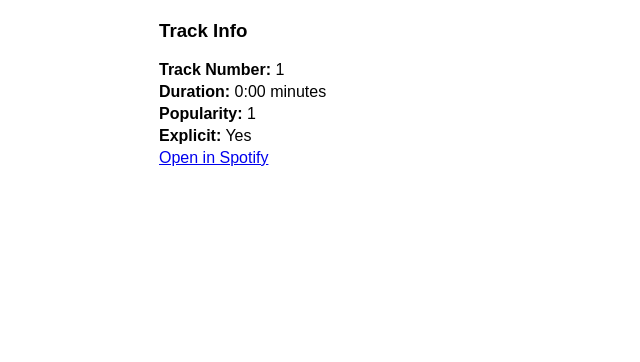
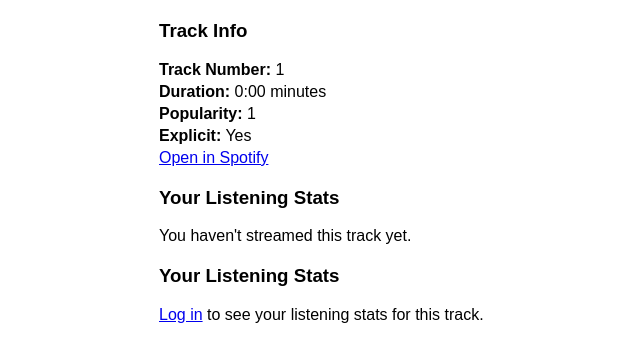
Before and after one commit to Kvezerelinika/Spotify-Stats-demo, a FastAPI app: page /tracks/1 in a window 1280 px wide. Shown: the part 220-582 px from the top of the page, without its empty margins (81-721 px from the left). Run offline with FastAPI, Linux system fonts and the light colour scheme; tables that the repository leaves empty hold one stand-in row (values such as "Sample post"); grey boxes marked "Sample" are stand-in pictures.

Commit message:
added new features to track page

```diff
--- a/app/dependencies.py
+++ b/app/dependencies.py
@@ -1,3 +1,3 @@
 # dependencies.py
 async def get_current_user():
-    return {"user_id": "123"}  # replace with real logic later
+    return {"user_id": "bxbnsyr2xozh2w6motxczqptv"}  # replace with real logic later
--- a/app/main.py
+++ b/app/main.py
@@ -17,8 +17,9 @@ from app.oauth import OAuthSettings, SpotifyOAuth, SpotifyHandler, SpotifyUser
 from app.spotify_api import SpotifyClient
 from app.database import get_db_connection, AsyncSessionLocal
 from app.helpers import MusicDataService, UserMusicUpdater, TokenRefresh
-from app.db import User, Track, Album, Artist, UsersTopTracks, UsersTopArtists
+from app.db import User, Track, Album, Artist, UsersTopTracks, UsersTopArtists, ListeningHistory
 from app.routers import messages
+from app.dependencies import get_current_user
 
 # Function to fetch user data from Spotify
 import httpx
@@ -396,8 +397,8 @@ async def get_user_profile(request: Request, user_id: str, db=Depends(get_db_con
 
 # /tracks/{track_id}
 @app.get("/tracks/{track_id}")
-async def get_track_details(request: Request, track_id: str, db=Depends(get_db_connection)):
-    # Fetch track details from the database
+async def get_track_details(request: Request, track_id: str, db=Depends(get_db_connection), current_user: dict = Depends(get_current_user)):
+    # Fetch track details
     stmt = select(
         Track.track_id,
         Track.name,
@@ -412,7 +413,6 @@ async def get_track_details(request: Request, track_id: str, db=Depends(get_db_c
         Track.album_release_date,
         Track.album_image_url,
         Track.album_name
-
     ).where(Track.track_id == track_id)
 
     result = await db.execute(stmt)
@@ -423,9 +423,45 @@ async def get_track_details(request: Request, track_id: str, db=Depends(get_db_c
 
     track_info_dict = dict(track_info._mapping)
 
+    # Fetch personal stats if user is logged in
+    personal_stats = None
+    if current_user:
+        user_id = current_user["user_id"]
+        stmt_history = select(ListeningHistory).where(
+            ListeningHistory.track_id == track_id,
+            ListeningHistory.user_id == user_id
+        )
+        history_result = await db.execute(stmt_history)
+        history_entries = history_result.scalars().all()
+
+        if history_entries:
+            total_plays = len(history_entries)
+            last_played = max(entry.played_at for entry in history_entries)
+            first_played = min(entry.played_at for entry in history_entries)
+            unique_days = {entry.played_at.date() for entry in history_entries}
+            days_played = len(unique_days)
+            from collections import Counter
+            most_common_hour = Counter([entry.played_at.hour for entry in history_entries]).most_common(1)
+
+            stmt_total = select(func.count()).where(ListeningHistory.user_id == user_id)
+            total_listens = await db.scalar(stmt_total)
+
+            percentage = (total_plays / total_listens) * 100 if total_listens else 0
+
+            personal_stats = {
+                "total_plays": total_plays,
+                "last_played": last_played,
+                "first_played": first_played,
+                "days_played": days_played,
+                "most_common_hour": most_common_hour[0][0] if most_common_hour else None,
+                "percentage_of_total": round(percentage, 2),
+
+            }
+
     return templates.TemplateResponse("track_details.html", {
         "request": request,
         "track_info": track_info_dict,
+        "personal_stats": personal_stats,
     })
 
 # /albums/{album_id}
--- a/app/templates/track_details.html
+++ b/app/templates/track_details.html
@@ -31,5 +31,55 @@
         <p><strong>Explicit:</strong> {{ "Yes" if track_info.explicit else "No" }}</p>
         <p><a href="{{ track_info.spotify_url }}" target="_blank">Open in Spotify</a></p>
     </div>
+    {% if personal_stats %}
+        <div class="info">
+            <h3>Your Listening Stats</h3>
+            <p><strong>Total Plays:</strong> {{ personal_stats.total_plays }}</p>
+            <p><strong>First Played:</strong> {{ personal_stats.first_played.strftime('%Y-%m-%d %H:%M') }}</p>
+            <p><strong>Last Played:</strong> {{ personal_stats.last_played.strftime('%Y-%m-%d %H:%M') }}</p>
+            <p><strong>Days Played:</strong> {{ personal_stats.days_played }}</p>
+            {% if personal_stats.most_common_hour %}
+                <p><strong>Most Common Hour:</strong> {{ personal_stats.most_common_hour }}:00</p>
+            {% endif %}
+            {% if personal_stats.percentage_of_total %}
+                <p><strong>Percentage of Your Total Plays:</strong> {{ personal_stats.percentage_of_total }}%</p>
+            {% endif %}
+            <p><strong>Total Listens:</strong> {{ personal_stats.total_listens }}</p>
+            <p><strong>Unique Days Played:</strong> {{ personal_stats.unique_days_played }}</p>
+            <p><strong>Average Plays per Day:</strong> {{ personal_stats.average_plays_per_day }}</p>
+            <p><strong>Average Plays per Week:</strong> {{ personal_stats.average_plays_per_week }}</p>
+            <p><strong>Average Plays per Month:</strong> {{ personal_stats.average_plays_per_month }}</p>
+            <p><strong>Average Plays per Year:</strong> {{ personal_stats.average_plays_per_year }}</p>
+            <p><strong>Most Common Day of Week:</strong> {{ personal_stats.most_common_day_of_week }}</p>
+            <p><strong>Most Common Time of Day:</strong> {{ personal_stats.most_common_time_of_day }}</p>
+            <p><strong>Peak Listening Time:</strong> {{ personal_stats.peak_listening_time }}</p>
+            <p><strong>Average Listening Session Length:</strong> {{ personal_stats.average_session_length }} minutes</p>
+            <p><strong>Longest Listening Session:</strong> {{ personal_stats.longest_session_length }} minutes</p>
+            <p><strong>Most Active Listening Period:</strong> {{ personal_stats.most_active_period }}</p>
+            <p><strong>Least Active Listening Period:</strong> {{ personal_stats.least_active_period }}</p>
+            <p><strong>Listening Trends:</strong> {{ personal_stats.listening_trends }}</p>
+            <p><strong>Listening Habits:</strong> {{ personal_stats.listening_habits }}</p>
+            <p><strong>Listening Patterns:</strong> {{ personal_stats.listening_patterns }}</p>
+            <p><strong>Listening Preferences:</strong> {{ personal_stats.listening_preferences }}</p>
+            <p><strong>Listening History:</strong> {{ personal_stats.listening_history }}</p>
+            <p><strong>Listening Milestones:</strong> {{ personal_stats.listening_milestones }}</p>
+            <p><strong>Listening Achievements:</strong> {{ personal_stats.listening_achievements }}</p>
+            <p><strong>Listening Goals:</strong> {{ personal_stats.listening_goals }}</p>
+            <p><strong>Listening Challenges:</strong> {{ personal_stats.listening_challenges }}</p>
+            <p><strong>Listening Insights:</strong> {{ personal_stats.listening_insights }}</p>
+            <p><strong>Listening Recommendations:</strong> {{ personal_stats.listening_recommendations }}</p>
+        </div>
+    {% else %}
+        <div class="info">
+            <h3>Your Listening Stats</h3>
+            <p>You haven't streamed this track yet.</p>
+        </div>
+    {% endif %}
+    {% if personal_stats is none %}
+        <div class="info">
+            <h3>Your Listening Stats</h3>
+            <p><a href="/login">Log in</a> to see your listening stats for this track.</p>
+        </div>
+    {% endif %}
 </body>
 </html>
```
